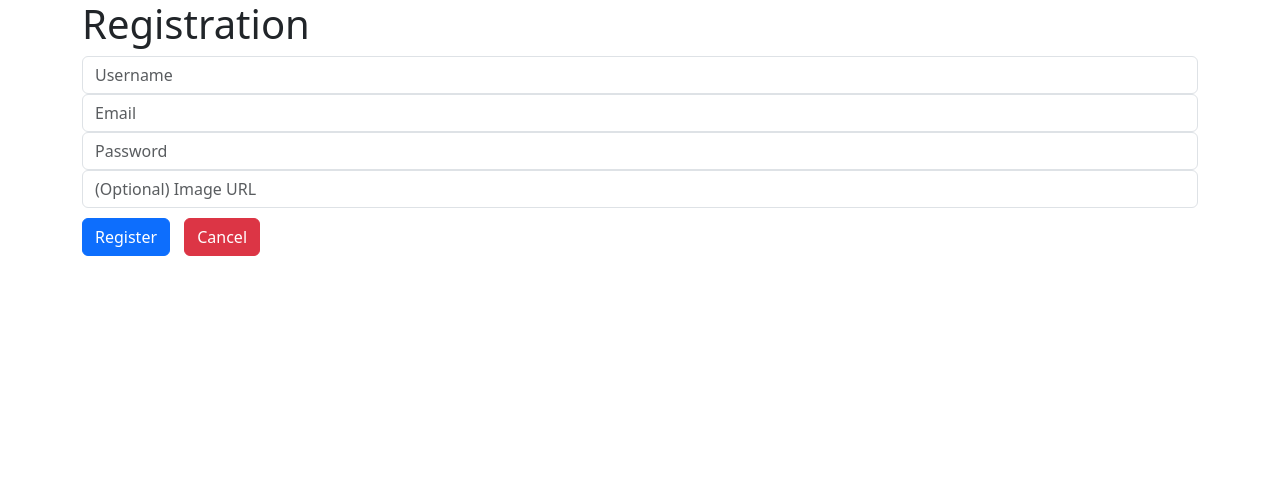
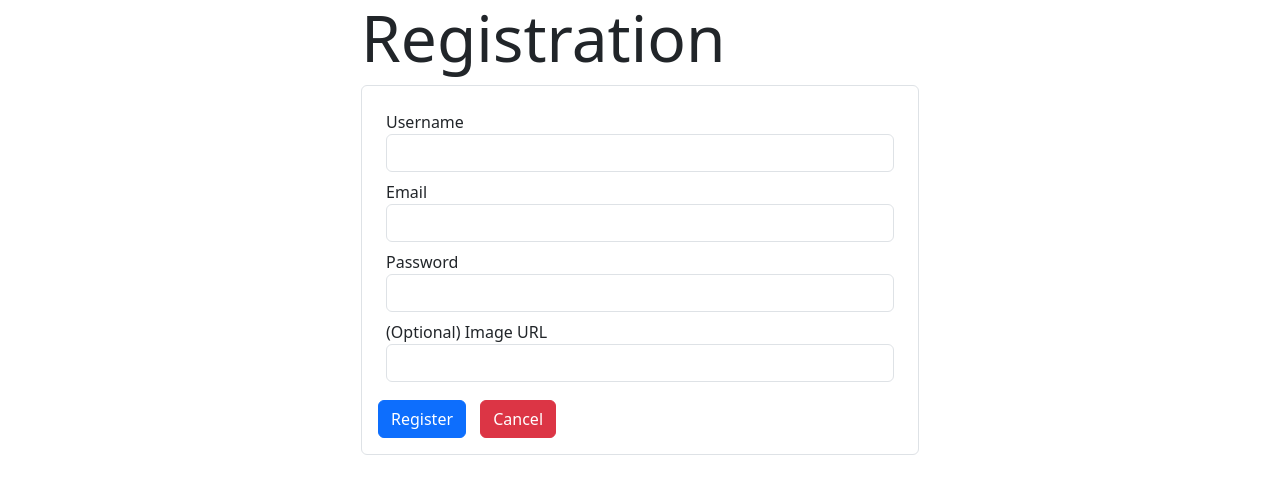
Before and after one commit to Gucci-Man/Superhero-Encyclopedia, a Flask app: page /signup in a window 1280 px wide. Shown: the top 494 px of the page. Run offline with Flask 3, Linux system fonts and the light colour scheme; some libraries are stand-ins or nearby versions.

Commit message:
updated registeration layout

```diff
--- a/templates/signup.html
+++ b/templates/signup.html
@@ -1,20 +1,25 @@
 {% extends 'base.html' %}
 {% block content %}
     <div class="container">
-        <h1>Registration</h1>
-        <form method="POST" id="user_form">
+        <div class="d-flex flex-row justify-content-center align-items-center">
+            <div class="col-6">
+                <h1 class="display-3">Registration</h1>
+                <form method="POST" id="user_form" class="border rounded p-3">
                     {{ form.hidden_tag()}}
-
                     {% for field in form if field.widget.input_type != 'hidden' %}
+                        <div class="form-group m-2">
                             {% for error in field.errors %}
                                 <span class="text-danger">{{ error }}</span>
                             {% endfor %}
-                {{ field(placeholder=field.label.text, class="form-control")}}
+                            <label>{{field.label.text}}</label>
+                            {{ field(class="form-control")}}
+                        </div>
                     {% endfor %}
 
                     <button class="btn btn-primary btn-block">Register</button>
                     <a href="/" class="btn btn-danger btn-block">Cancel</a>
                 </form>
-
+            </div>
+        </div>
     </div>
 {% endblock %}
```
Also changed, not shown: templates/edit.html (+11 -5 lines). Lines whose indentation alone changed are shown as unchanged.
